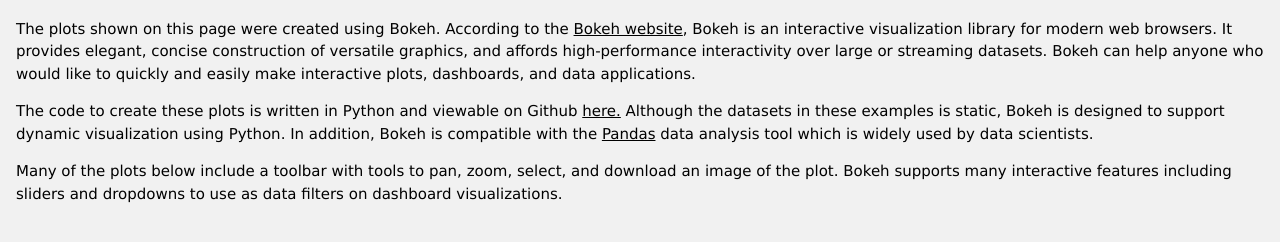
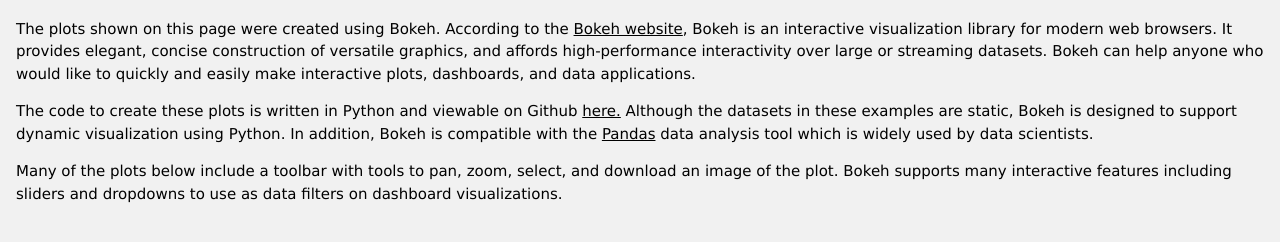
Before and after one commit to TerraX3000/data_analytics_app, a Flask app: template main_app/templates/datavisualizationsamples.html in a window 1280 px wide. Shown: the part 185-427 px from the top of the page. Run offline with Flask 3, Linux system fonts and the light colour scheme; the template is opened without the code that fills it, so the values that code supplies are empty; parts of the project's set-up code (start-up, migrations or seed data) failed here and were passed over.

Commit message:
Corrected typos

```diff
--- a/main_app/templates/datavisualizationsamples.html
+++ b/main_app/templates/datavisualizationsamples.html
@@ -23,7 +23,7 @@
         easily make interactive plots, dashboards, and data applications.</p>
     <p>The code to create these plots is written in Python and viewable on Github <a target="_blank"
             href="https://github.com/TerraX3000/data_analytics_app/blob/master/main_app/datavisualizationsamples/datavizsamples.py">here.</a>
-        Although the datasets in these examples is static, Bokeh is designed to support dynamic visualization using
+        Although the datasets in these examples are static, Bokeh is designed to support dynamic visualization using
         Python. In addition, Bokeh is compatible with the <a target="_blank"
             href="https://pandas.pydata.org/">Pandas</a> data analysis
         tool which is widely used by data scientists.
--- a/main_app/templates/home.html
+++ b/main_app/templates/home.html
@@ -45,7 +45,7 @@
         a fully-managed database service that helps you set up, maintain, manage, and administer your relational
         databases on Google Cloud Platform. While the app directly connects to the MySQL database, it is also possible
         to connect to and administer the database using <a target="_blank"
-            href="https://www.phpmyadmin.net/">phpmyadmin</a>, a free
+            href="https://www.phpmyadmin.net/">phpMyadmin</a>, a free
         software tool written in PHP, intended to handle the administration of MySQL over the Web, and <a
             target="_blank" href="https://www.mysql.com/products/workbench/">MySQLWorkbench</a>, a unified visual tool
         for database
```
